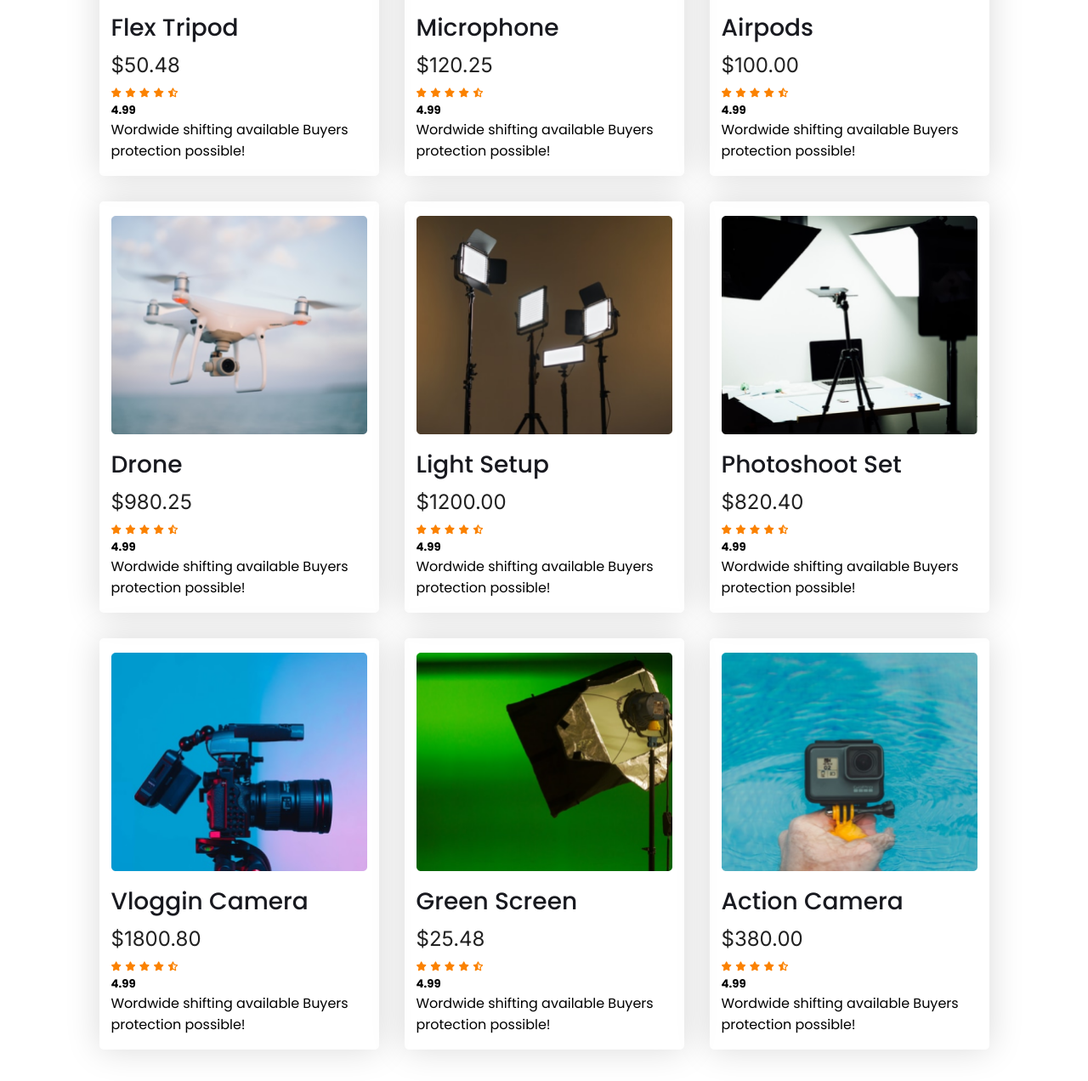
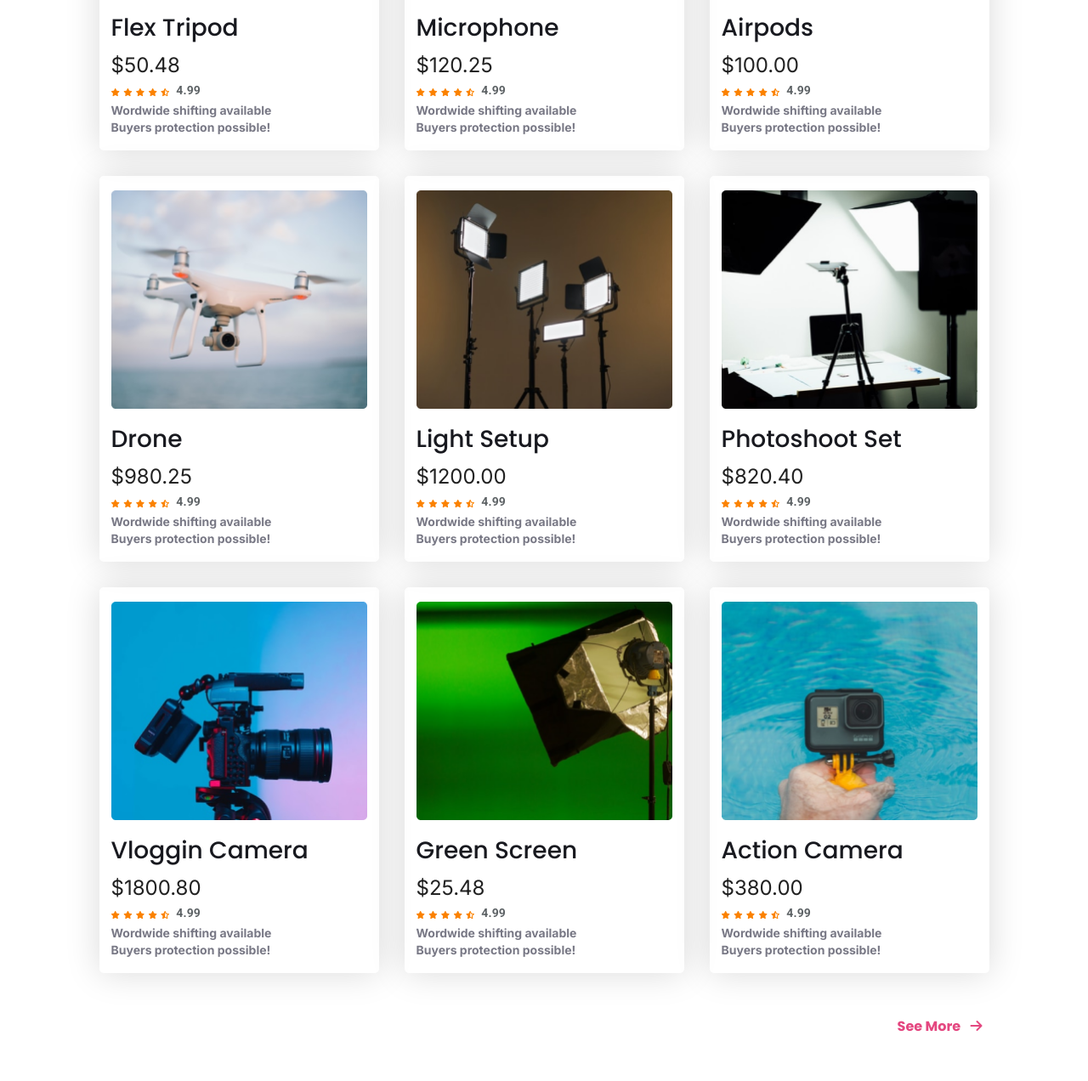
Before and after one commit to nowroz/influencers-gears, a plain HTML site: page index.html in a window 1280 px wide. Shown: the part 1288-2560 px from the top of the page at 85% size. Drawn offline with Linux system fonts and the light colour scheme.

Commit message:
Add popular collection section

```diff
--- a/index.html
+++ b/index.html
@@ -66,10 +66,11 @@
                             <i class="rating-star fa-solid fa-star"></i>
                             <i class="rating-star fa-solid fa-star-half-stroke"></i>
                         </div>
-                        <h5 class="ratings-number">4.99</h5>
+                        <h5 class="rating-number roboto-ff">4.99</h5>
                     </div>
-                    <p class="card-product-description">
-                        Wordwide shifting available Buyers protection possible!
+                    <p class="card-product-description inter-ff">
+                        Wordwide shifting available<br>
+                        Buyers protection possible!
                     </p>
                 </div>
                 <div class="product-card">
@@ -84,10 +85,11 @@
                             <i class="rating-star fa-solid fa-star"></i>
                             <i class="rating-star fa-solid fa-star-half-stroke"></i>
                         </div>
-                        <h5 class="ratings-number">4.99</h5>
+                        <h5 class="rating-number roboto-ff">4.99</h5>
                     </div>
-                    <p class="card-product-description">
-                        Wordwide shifting available Buyers protection possible!
+                    <p class="card-product-description inter-ff">
+                        Wordwide shifting available<br>
+                        Buyers protection possible!
                     </p>
                 </div>
                 <div class="product-card">
@@ -102,10 +104,11 @@
                             <i class="rating-star fa-solid fa-star"></i>
                             <i class="rating-star fa-solid fa-star-half-stroke"></i>
                         </div>
-                        <h5 class="ratings-number">4.99</h5>
+                        <h5 class="rating-number roboto-ff">4.99</h5>
                     </div>
-                    <p class="card-product-description">
-                        Wordwide shifting available Buyers protection possible!
+                    <p class="card-product-description inter-ff">
+                        Wordwide shifting available<br>
+                        Buyers protection possible!
                     </p>
                 </div>
                 <div class="product-card">
@@ -120,10 +123,11 @@
                             <i class="rating-star fa-solid fa-star"></i>
                             <i class="rating-star fa-solid fa-star-half-stroke"></i>
                         </div>
-                        <h5 class="ratings-number">4.99</h5>
+                        <h5 class="rating-number roboto-ff">4.99</h5>
                     </div>
-                    <p class="card-product-description">
-                        Wordwide shifting available Buyers protection possible!
+                    <p class="card-product-description inter-ff">
+                        Wordwide shifting available<br>
+                        Buyers protection possible!
                     </p>
                 </div>
                 <div class="product-card">
@@ -138,10 +142,11 @@
                             <i class="rating-star fa-solid fa-star"></i>
                             <i class="rating-star fa-solid fa-star-half-stroke"></i>
                         </div>
-                        <h5 class="ratings-number">4.99</h5>
+                        <h5 class="rating-number roboto-ff">4.99</h5>
                     </div>
-                    <p class="card-product-description">
-                        Wordwide shifting available Buyers protection possible!
+                    <p class="card-product-description inter-ff">
+                        Wordwide shifting available<br>
+                        Buyers protection possible!
                     </p>
                 </div>
                 <div class="product-card">
@@ -156,10 +161,11 @@
                             <i class="rating-star fa-solid fa-star"></i>
                             <i class="rating-star fa-solid fa-star-half-stroke"></i>
                         </div>
-                        <h5 class="ratings-number">4.99</h5>
+                        <h5 class="rating-number roboto-ff">4.99</h5>
                     </div>
-                    <p class="card-product-description">
-                        Wordwide shifting available Buyers protection possible!
+                    <p class="card-product-description inter-ff">
+                        Wordwide shifting available<br>
+                        Buyers protection possible!
                     </p>
                 </div>
                 <div class="product-card">
@@ -174,10 +180,11 @@
                             <i class="rating-star fa-solid fa-star"></i>
                             <i class="rating-star fa-solid fa-star-half-stroke"></i>
                         </div>
-                        <h5 class="ratings-number">4.99</h5>
+                        <h5 class="rating-number roboto-ff">4.99</h5>
                     </div>
-                    <p class="card-product-description">
-                        Wordwide shifting available Buyers protection possible!
+                    <p class="card-product-description inter-ff">
+                        Wordwide shifting available<br>
+                        Buyers protection possible!
                     </p>
                 </div>
                 <div class="product-card">
@@ -192,10 +199,11 @@
                             <i class="rating-star fa-solid fa-star"></i>
                             <i class="rating-star fa-solid fa-star-half-stroke"></i>
                         </div>
-                        <h5 class="ratings-number">4.99</h5>
+                        <h5 class="rating-number roboto-ff">4.99</h5>
                     </div>
-                    <p class="card-product-description">
-                        Wordwide shifting available Buyers protection possible!
+                    <p class="card-product-description inter-ff">
+                        Wordwide shifting available<br>
+                        Buyers protection possible!
                     </p>
                 </div>
                 <div class="product-card">
@@ -210,13 +218,17 @@
                             <i class="rating-star fa-solid fa-star"></i>
                             <i class="rating-star fa-solid fa-star-half-stroke"></i>
                         </div>
-                        <h5 class="ratings-number">4.99</h5>
+                        <h5 class="rating-number roboto-ff">4.99</h5>
                     </div>
-                    <p class="card-product-description">
-                        Wordwide shifting available Buyers protection possible!
+                    <p class="card-product-description inter-ff">
+                        Wordwide shifting available<br>
+                        Buyers protection possible!
                     </p>
                 </div>
             </div>
+            <a href="" id="see-more-link" class="poppins-ff">
+                See More <i class="hero-icon fa-solid fa-arrow-right"></i>
+            </a>
         </section>
     </main>
 </body>
--- a/styles/index.css
+++ b/styles/index.css
@@ -12,14 +12,20 @@
     /* theme color */
     --theme-color: #E02C6D;
 
-    /* card-product-title-color */
+    /* card-product-title text color */
     --card-product-title-color: #18191F;
 
-    /* card-product-price-color */
+    /* card-product-price text color */
     --card-product-price-color: rgba(0, 0, 0, 0.87);
 
-    /* rating-star-color */
+    /* rating-star text color */
     --rating-star-color: #FB8200;
+
+    /* rating-number text color */
+    --rating-number-color: #5E6366;
+
+    /* card-product-description text color */
+    --card-product-description-color: #787885;
 }
 /* VARIABLES END */
 
@@ -236,6 +242,7 @@ header {
     display: grid;
     grid-template-columns: repeat(3, 1fr);
     gap: 1.875rem;
+    margin-bottom: 3.125rem;
 }
 
 .product-card {
@@ -265,9 +272,40 @@ header {
     color: var(--card-product-price-color);
 }
 
+.card-product-rating {
+    display: flex;
+    gap: 0.5rem;
+}
+
 .rating-star {
-    font-size: 0.6875rem;
+    font-size: 0.575rem;
     color: var(--rating-star-color);
+    vertical-align: middle;
+}
+
+.rating-number {
+    font-size: 0.875rem;
+    font-weight: bold;
+    line-height: 1.375rem;
+    color: var(--rating-number-color);
+    letter-spacing: 0.1px;
+}
+
+.card-product-description {
+    font-size: 0.875rem;
+    font-weight: bold;
+    line-height: 143%;
+    letter-spacing: 1.8%;
+    color: var(--card-product-description-color);
+}
+
+#see-more-link,
+#see-more-link:visited {
+    font-weight: bold;
+    text-decoration: none;
+    display: block;
+    text-align: right;
+    color: rgba(224, 44, 109, 0.87);
 }
 /* POPULAR COLLECTION SECTION STYLES END */
 
```
